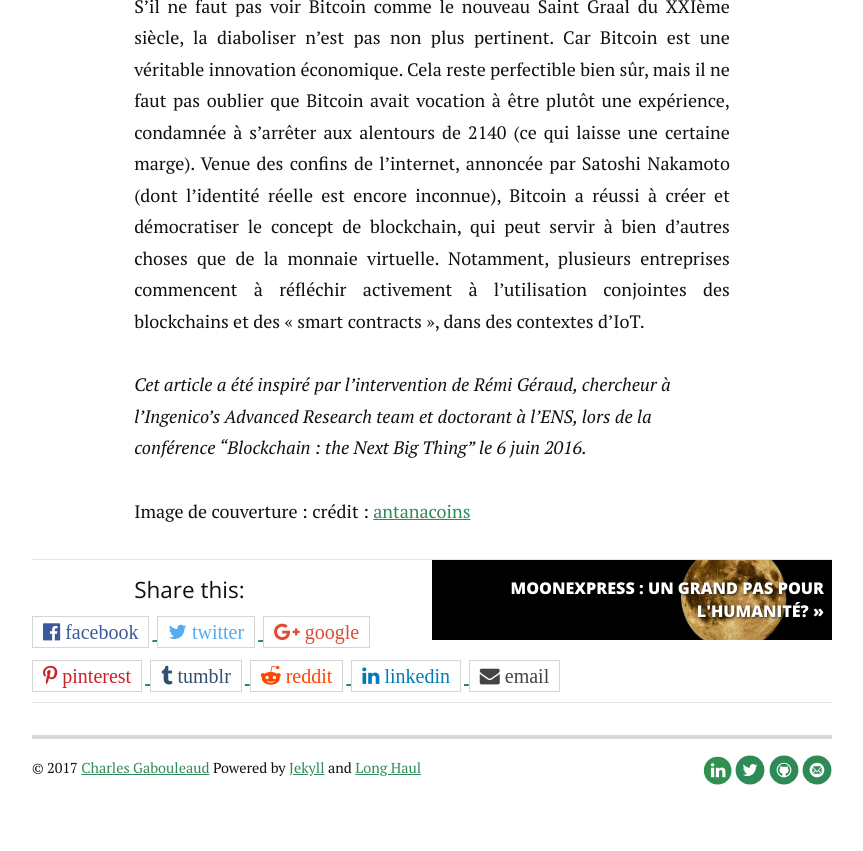
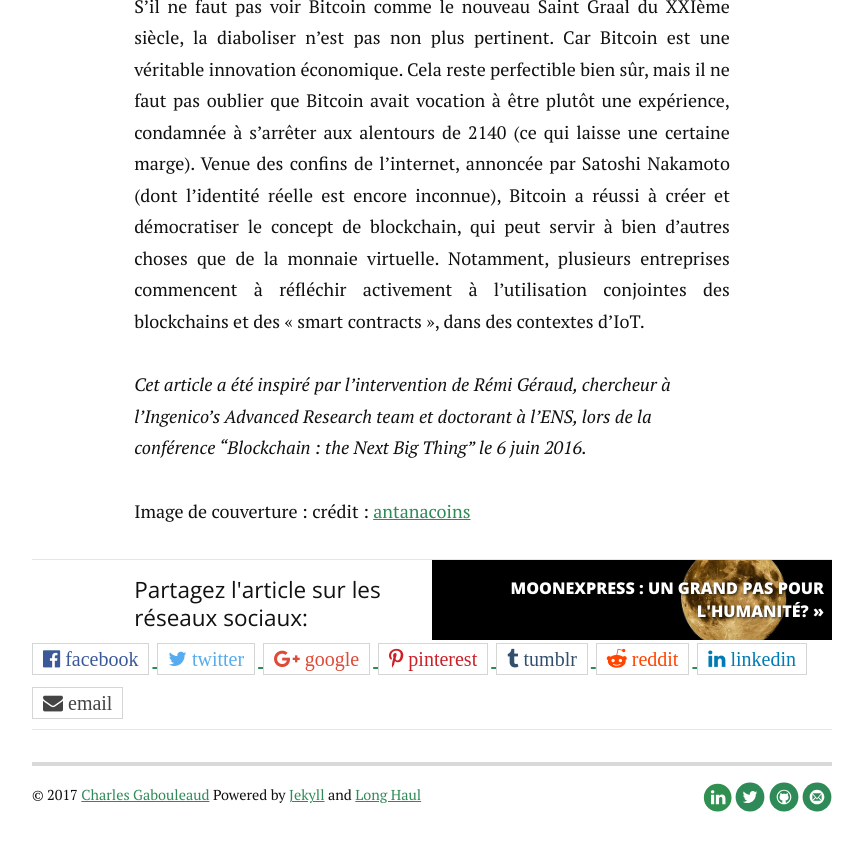
Before and after one commit to charlesgabouleaud/charlesgabouleaud.github.io, a Jekyll site: the page built from _posts/2016-07-12-Bitcoin-voir-au-dela-de-lenthousiasme.markdown, in a window 1280 px wide and 900 px high, scrolled down 3991 px. Shown: the top 851 px of the window, without its empty margins (208-1071 px from the left). Built offline with Jekyll 4.4.1, drawn with Linux system fonts in a browser that asks for light colours; nearby versions of some CDN libraries; comment, search, counter and statistics services are not loaded.

Commit message:
Ajout de la barre de liens

```diff
--- a/_includes/share-bar.html
+++ b/_includes/share-bar.html
@@ -1,16 +1,16 @@
 
 <div id="share-bar">
 
-	<h4>Share this:</h4>
+	<h4>Partagez l'article sur les réseaux sociaux:</h4>
 
 	<div class="share-buttons">
-	    <a  href="https://www.facebook.com/sharer/sharer.php?u={{ site.url }}{{ site.baseurl }}{{ page.url }}"
+	    <a  href="https://www.facebook.com/sharer/sharer.php?u=http://www.charlesgabouleaud.fr{{ site.baseurl }}{{ page.url }}"
 	        onclick="window.open(this.href, 'pop-up', 'left=20,top=20,width=500,height=500,toolbar=1,resizable=0'); return false;"
 	        title="Share on Facebook" >
 	        <i class="fa fa-facebook-official share-button"> facebook</i>
 	    </a>
 
-	    <a  href="https://twitter.com/intent/tweet?text={{ page.title }}&url={{ site.url }}{{ site.baseurl }}{{ page.url }}"
+	    <a  href="https://twitter.com/intent/tweet?text={{ page.title }}&url=http://charlesgabouleaud.fr{{ site.baseurl }}{{ page.url }}"
 	        onclick="window.open(this.href, 'pop-up', 'left=20,top=20,width=500,height=500,toolbar=1,resizable=0'); return false;"
 	        title="Share on Twitter" >
 	        <i class="fa fa-twitter share-button"> twitter</i>
```
